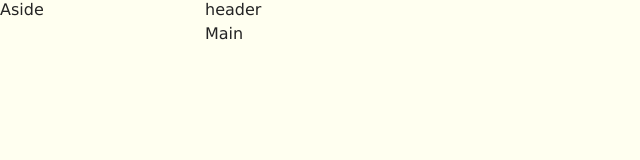
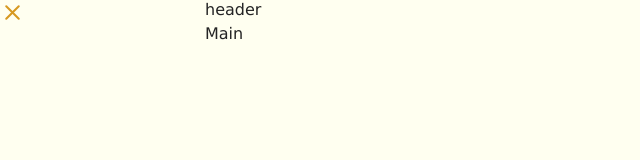
Before and after one commit to edarcode/edarcode, a React (Vite) app: page / in a window 1280 px wide. Shown: the top 160 px of the page, without its empty margins (0-640 px from the left). Built offline with nearby package versions, Linux system fonts and the light colour scheme.

Commit message:
refactor btnicon

```diff
--- a/src/components/buttons/BtnIcon/BtnIcon.tsx
+++ b/src/components/buttons/BtnIcon/BtnIcon.tsx
@@ -2,12 +2,7 @@ import { joinClassNames } from "../../../utils/joinClassNames.js";
 import Cross from "./Cross.js";
 import css from "./css.module.css";
 import { BTN__ICON_KIND } from "./kinds.js";
-
-type Props = {
-	className?: string;
-	icon?: JSX.ElementType;
-	kind?: keyof typeof BTN__ICON_KIND;
-};
+import { Props } from "./types.js";
 
 export default function BtnIcon({ className, icon, kind, ...props }: Props) {
 	const Icon = icon || Cross;
--- a/src/containers/Aside/Aside.tsx
+++ b/src/containers/Aside/Aside.tsx
@@ -1,3 +1,4 @@
+import BtnIcon from "../../components/buttons/BtnIcon/BtnIcon";
 import { joinClassNames } from "../../utils/joinClassNames";
 import css from "./css.module.css";
 
@@ -7,5 +8,9 @@ type Props = {
 
 export default function Aside({ className }: Props) {
 	const finalClassName = joinClassNames([css.header, className]);
-	return <aside className={finalClassName}>Aside</aside>;
+	return (
+		<aside className={finalClassName}>
+			<BtnIcon />
+		</aside>
+	);
 }
```
Also changed, not shown: src/components/buttons/BtnIcon/types.d.ts (added, +7 -0 lines).
